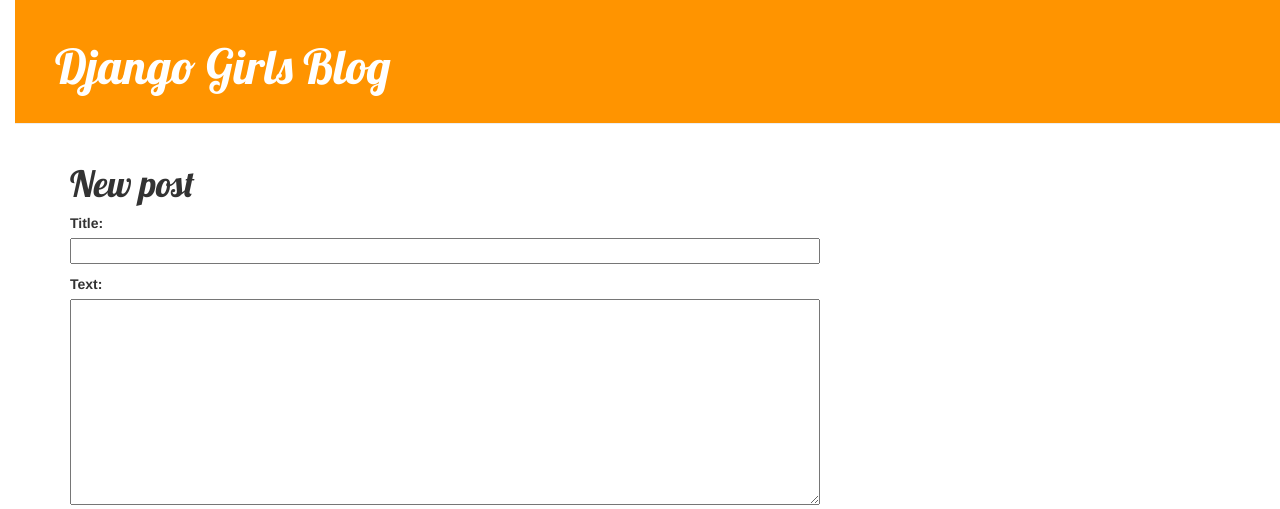
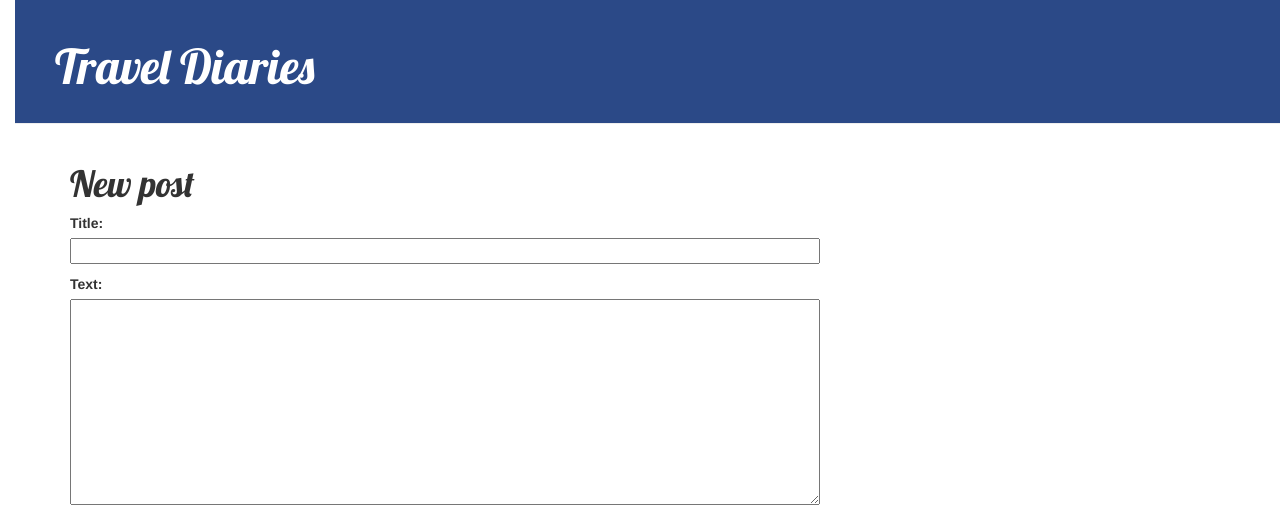
Before and after one commit to hmansu444/travelDiaries, a Django app: page /post/new/ in a window 1280 px wide. Shown: the top 509 px of the page. Run offline with Django 3.2, Linux system fonts and the light colour scheme; some libraries are stand-ins or nearby versions.

Commit message:
changed to Travel Diaries

```diff
--- a/blog/static/css/blog.css
+++ b/blog/static/css/blog.css
@@ -1,12 +1,12 @@
 h1 a {
-    color: #FCA205;
+    color: #426fc9;
     font-family: 'Lobster';
 }
 body {
     padding-left: 15px;
 }
 .page-header {
-    background-color: #ff9400;
+    background-color: #2b4987;
     margin-top: 0;
     padding: 20px 20px 20px 40px;
 }
--- a/blog/templates/blog/base.html
+++ b/blog/templates/blog/base.html
@@ -6,14 +6,14 @@
         <link rel="stylesheet" href="{% static 'css/blog.css' %}">
         <link href="//fonts.googleapis.com/css?family=Lobster&subset=latin,latin-ext" rel="stylesheet" type="text/css">
         <link rel="stylesheet" href="//maxcdn.bootstrapcdn.com/bootstrap/3.2.0/css/bootstrap-theme.min.css">
-        <title>Django Girls blog</title>
+        <title>Travel Diaries</title>
     </head>
     <body>
         <div class="page-header">
             {% if user.is_authenticated %}
                 <a href="{% url 'post_new' %}" class="top-menu"><span class="glyphicon glyphicon-plus"></span></a>
             {% endif %}
-            <h1><a href="/">Django Girls Blog</a></h1>
+            <h1><a href="/">Travel Diaries</a></h1>
         </div>
         <div class="content container">
             <div class="row">
```
